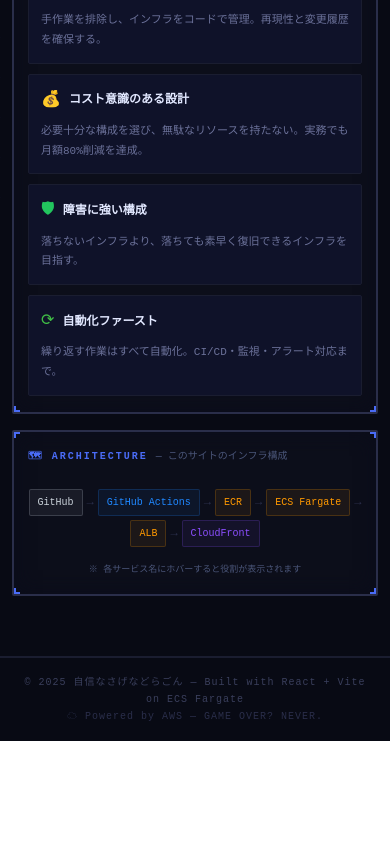
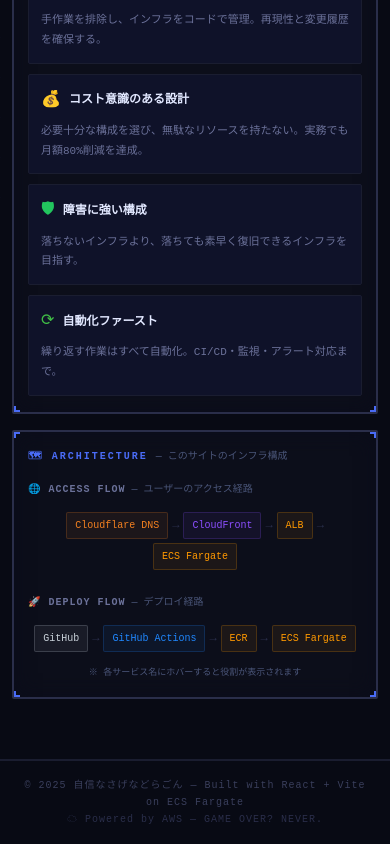
Before and after one commit to jishinzerogon/my-blog, a React (Vite) app: page / in a window 390 px wide. Shown: the part 642-1486 px from the top of the page. Before the commit the page ends 1383 px from the top, so only its background shows below. Built offline with nearby package versions, Linux system fonts and the light colour scheme; a web font is replaced by a local one.

Commit message:
split architecture diagram into access and deploy flows

```diff
--- a/src/App.jsx
+++ b/src/App.jsx
@@ -405,39 +405,62 @@
                 <div style={{ color: "#4a6cf7", fontSize: 10, fontWeight: 700, letterSpacing: 2, marginBottom: 16 }}>
                   🗺 ARCHITECTURE <span style={{ color: "#4a5578", fontWeight: 400, letterSpacing: 0 }}>— このサイトのインフラ構成</span>
                 </div>
+
+                {[
+                  {
+                    label: "🌐 ACCESS FLOW",
+                    sub: "ユーザーのアクセス経路",
+                    nodes: [
+                      { name: "Cloudflare DNS", color: "#F38020", desc: "ドメイン購入元 & ネームサーバ" },
+                      { name: "CloudFront", color: "#8c4fff", desc: "CDN・HTTPS終端" },
+                      { name: "ALB", color: "#FF9900", desc: "ロードバランサー" },
+                      { name: "ECS Fargate", color: "#FF9900", desc: "コンテナ実行環境" },
+                    ],
+                  },
+                  {
+                    label: "🚀 DEPLOY FLOW",
+                    sub: "デプロイ経路",
+                    nodes: [
+                      { name: "GitHub", color: "#c9d1d9", desc: "ソースコード管理" },
+                      { name: "GitHub Actions", color: "#2088FF", desc: "自動ビルド & デプロイ" },
+                      { name: "ECR", color: "#FF9900", desc: "Dockerイメージ保存" },
+                      { name: "ECS Fargate", color: "#FF9900", desc: "コンテナ実行環境" },
+                    ],
+                  },
+                ].map((flow, fi) => (
+                  <div key={fi} style={{ marginBottom: fi === 0 ? 18 : 0 }}>
+                    <div style={{ color: "#6b7199", fontSize: 10, fontWeight: 700, letterSpacing: 1, marginBottom: 8 }}>
+                      {flow.label}
+                      <span style={{ color: "#4a5578", fontWeight: 400, letterSpacing: 0, marginLeft: 6 }}>— {flow.sub}</span>
+                    </div>
                     <div style={{
                       display: "flex", alignItems: "center", justifyContent: "center",
-                  gap: isMobile ? 4 : 8, flexWrap: "wrap", padding: isMobile ? "8px 0" : "12px 0",
+                      gap: isMobile ? 4 : 8, flexWrap: "wrap", padding: isMobile ? "6px 0" : "10px 0",
                     }}>
-                  {[
-                    { name: "GitHub", color: "#c9d1d9", desc: "ソースコード管理" },
-                    { name: "→" },
-                    { name: "GitHub Actions", color: "#2088FF", desc: "自動ビルド & デプロイ" },
-                    { name: "→" },
-                    { name: "ECR", color: "#FF9900", desc: "Dockerイメージ保存" },
-                    { name: "→" },
-                    { name: "ECS Fargate", color: "#FF9900", desc: "コンテナ実行環境" },
-                    { name: "→" },
-                    { name: "ALB", color: "#FF9900", desc: "ロードバランサー" },
-                    { name: "→" },
-                    { name: "CloudFront", color: "#8c4fff", desc: "CDN・HTTPS終端" },
-                  ].map((item, i) => (
-                    item.name === "→" ? (
-                      <span key={i} style={{ color: "#2a2e4a", fontSize: isMobile ? 12 : 16 }}>→</span>
-                    ) : (
-                      <Tooltip key={i} text={item.desc} inline>
+                      {flow.nodes.flatMap((node, ni) => {
+                        const items = [
+                          <Tooltip key={`n-${ni}`} text={node.desc} inline>
                             <span style={{
-                          background: `${item.color}11`, color: item.color,
-                          border: `1px solid ${item.color}33`,
+                              background: `${node.color}11`, color: node.color,
+                              border: `1px solid ${node.color}33`,
                               padding: isMobile ? "4px 8px" : "6px 14px",
                               borderRadius: 2, fontSize: isMobile ? 10 : 12,
                               fontWeight: 500, whiteSpace: "nowrap", cursor: "help",
                               transition: "all 0.2s",
-                        }}>{item.name}</span>
-                      </Tooltip>
-                    )
+                            }}>{node.name}</span>
+                          </Tooltip>,
+                        ];
+                        if (ni < flow.nodes.length - 1) {
+                          items.push(
+                            <span key={`a-${ni}`} style={{ color: "#2a2e4a", fontSize: isMobile ? 12 : 16 }}>→</span>
+                          );
+                        }
+                        return items;
+                      })}
+                    </div>
+                  </div>
                 ))}
-                </div>
+
                 <div style={{ textAlign: "center", color: "#4a5578", fontSize: 9, marginTop: 8 }}>
                   ※ 各サービス名にホバーすると役割が表示されます
                 </div>
```
Lines whose indentation alone changed are shown as unchanged.
